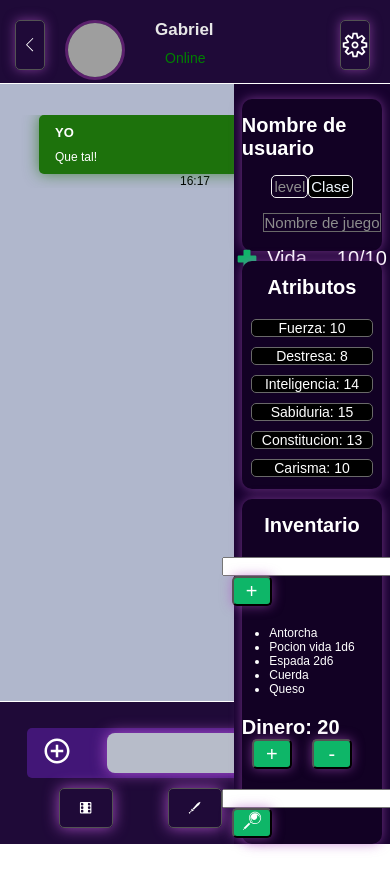
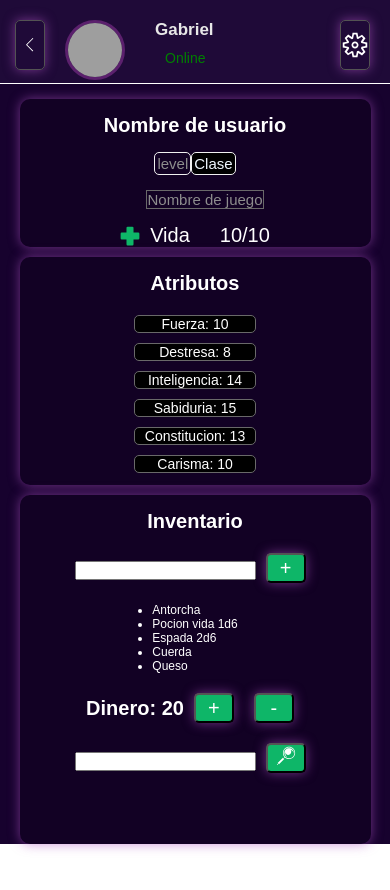
Before and after one commit to sirsantoii-rgb/Trabajo-Practico-React-Gabriel-Santomero, a React (Vite) app: page /contacto/1 in a window 390 px wide. Both pictures are taken after a click on the button 355 px from the left and 45 px from the top of the page. Shown: the top 890 px of the page. Built offline with nearby package versions, Linux system fonts and the light colour scheme; grey boxes are pictures that could not be loaded.

Commit message:
6-10 funcionando 3

```diff
--- a/src/Components/MensajeScreen/FormMenssage/FormMenssage.css
+++ b/src/Components/MensajeScreen/FormMenssage/FormMenssage.css
@@ -105,19 +105,17 @@
 
     .form__menssage-container{
         width: 100%;
+        height: 17vh;
+        bottom: 0px;
     }
 
     .display__none{
         display: none;
     }
 
+
+    .form__menssage-text{
+        margin-left: 0px;
+
+    }
 }
-
-/* ----------------------responsive 900px---------------- */
-
-@media screen and (max-width: 900px){
-    .form__menssage-container{
-    height: 17vh;
-    bottom: 0px;
-}
-}
--- a/src/Components/MensajeScreen/FormMenssage/RollTools/DiceRoll.css
+++ b/src/Components/MensajeScreen/FormMenssage/RollTools/DiceRoll.css
@@ -66,3 +66,13 @@
     color: white;
     font-size: 20px;
 }
+
+
+/* -----------------------------responsive 455px---------------- */
+
+@media (max-width: 400px) {
+    .button-dice{
+    width: 30px;
+    height: 30px;
+    }
+}
--- a/src/Components/MensajeScreen/HeaderMenssage/HeaderStatsMenu/HeaderStatsMenu.css
+++ b/src/Components/MensajeScreen/HeaderMenssage/HeaderStatsMenu/HeaderStatsMenu.css
@@ -172,3 +172,19 @@
     margin: 0 10px 0 10px;
 
 }
+
+/* -----------------------------responsive 700px---------------- */
+
+@media (max-width: 700px) {
+    .stats__menu__container{
+        width: 60% ;
+    }
+}
+
+/* -----------------------------responsive 455px---------------- */
+
+@media (max-width: 455px) {
+    .stats__menu__container{
+        width: 100% ;
+    }
+}
```
